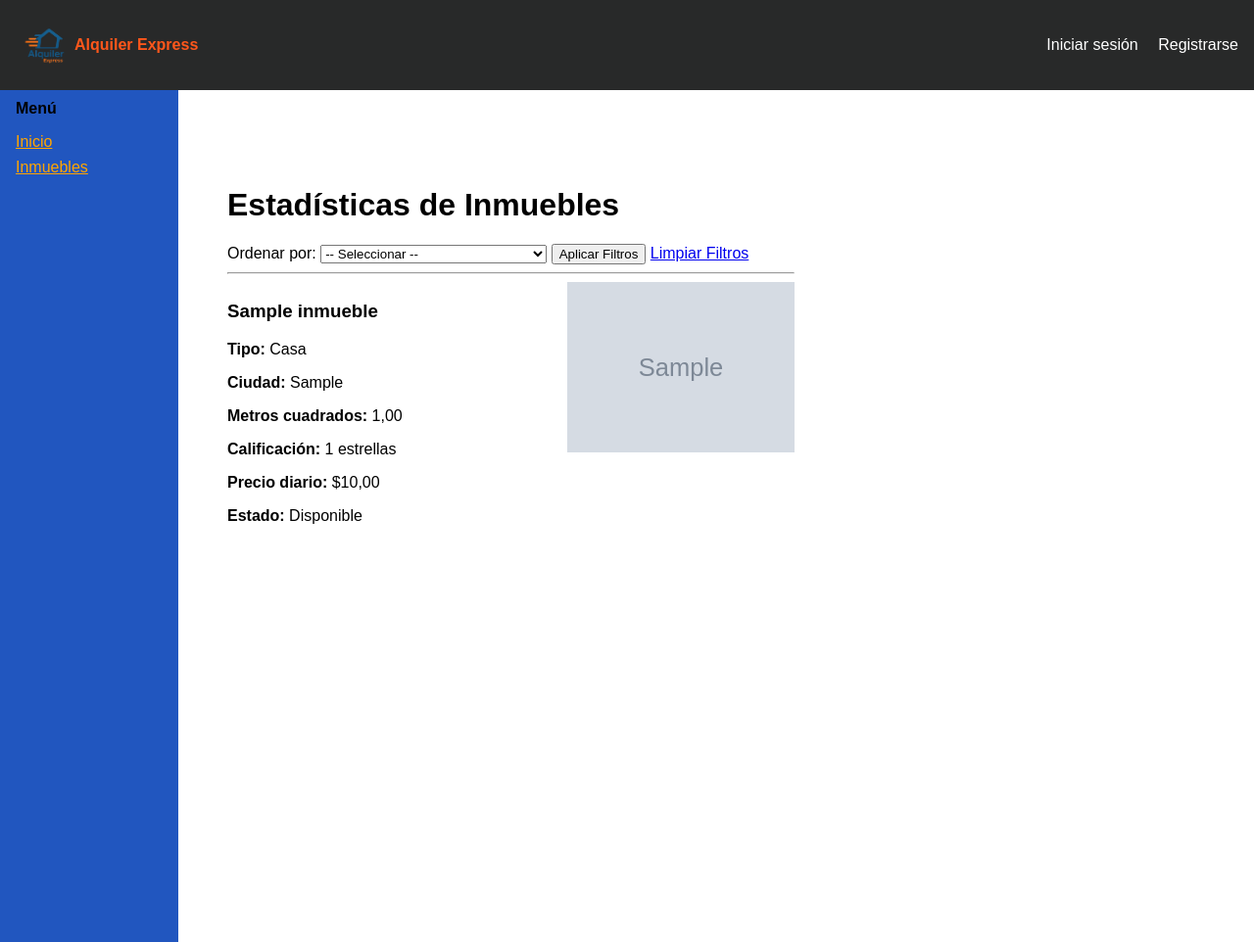
After one commit to MRmateoricci/NEXO, a Django app: page /inmueble/inmueble/menu_estadisticas/ in a window 1280 px wide. The commit adds this page. Shown: the whole page at 98% size. Run offline with Django 5.2, Linux system fonts and the light colour scheme; tables that the repository leaves empty hold one stand-in row (values such as "Sample post"); grey boxes marked "Sample" are stand-in pictures.

Commit message:
MenuStats

```diff
--- a/inmueble/models.py
+++ b/inmueble/models.py
@@ -26,6 +26,12 @@ class Inmueble(models.Model):
         null=True,
         blank=True
     )
+    calificacion = models.PositiveSmallIntegerField(
+        choices=[(1, '1 estrella'), (2, '2 estrellas'), (3, '3 estrellas'),
+                 (4, '4 estrellas'), (5, '5 estrellas')],
+        default=3
+    )
+
 # Create your models here.
     def __str__(self):
         return f"{self.titulo} - {self.tipo}"
--- /dev/null
+++ b/inmueble/templates/inmueble/menu_estadisticas.html
@@ -0,0 +1,49 @@
+{% extends 'base.html' %}
+
+{% block content %}
+<h1 style="margin-top: 4rem;">Estadísticas de Inmuebles</h1>
+
+<form method="get">
+    <label for="orden">Ordenar por:</label>
+    <select name="orden" id="orden">
+        <option value="">-- Seleccionar --</option>
+        <option value="calificacion_desc" {% if orden and 'calificacion_desc' in orden %}selected{% endif %}>
+            Calificación (Mayor
+            a menor)</option>
+        <option value="metros_asc" {% if orden and 'metros_asc' in orden %}selected{% endif %}>Metros cuadrados (Menor a
+            mayor)
+        </option>
+
+    </select>
+    <button type="submit">Aplicar Filtros</button>
+    <a href="{% url 'estadisticas' %}" class="btn btn-secondary">Limpiar Filtros</a>
+</form>
+
+
+
+<hr>
+
+{% if inmuebles %}
+{% for inmueble in inmuebles %}
+<div class="inmueble-item" style="display: flex; margin-bottom: 2rem;">
+    <div class="inmueble-info" style="flex: 1;">
+        <h3>{{ inmueble.titulo }}</h3>
+        <p><strong>Tipo:</strong> {{ inmueble.tipo }}</p>
+        <p><strong>Ciudad:</strong> {{ inmueble.ciudad }}</p>
+        <p><strong>Metros cuadrados:</strong> {{ inmueble.metros_cuadrados }}</p>
+        <p><strong>Calificación:</strong> {{ inmueble.calificacion }} estrellas</p>
+        <p><strong>Precio diario:</strong> ${{ inmueble.precio_diario }}</p>
+        <p><strong>Estado:</strong> {{ inmueble.estado }}</p>
+    </div>
+
+    {% if inmueble.foto %}
+    <div class="inmueble-image" style="flex: 0 0 40%;">
+        <img src="{{ inmueble.foto.url }}" alt="Foto de {{ inmueble.titulo }}" style="width: 100%;">
+    </div>
+    {% endif %}
+</div>
+{% endfor %}
+{% else %}
+<p><em>No hay inmuebles para mostrar con los filtros aplicados.</em></p>
+{% endif %}
+{% endblock %}
--- a/inmueble/urls.py
+++ b/inmueble/urls.py
@@ -12,4 +12,5 @@ urlpatterns = [
     path('inmueble/activar/<int:id>/', views.activar_inmueble, name='activar_inmueble'),
     path('inmueble/<int:id>/cambiar-estado/', views.cambiar_estado_inmueble, name='cambiar_estado_inmueble'
     ),
+    path('inmueble/menu_estadisticas/', views.estadisticas_inmuebles, name='estadisticas'),
 ]
--- a/inmueble/views.py
+++ b/inmueble/views.py
@@ -200,3 +200,19 @@ def cambiar_estado_inmueble(request, id):
         'inmueble': inmueble,
         'fechas_ocupadas_json': fechas_ocupadas,
     })
+
+def estadisticas_inmuebles(request):
+    orden = request.GET.get('orden')
+    inmuebles = Inmueble.objects.filter(activo=True)
+
+    if orden == 'calificacion_desc':
+        inmuebles = inmuebles.order_by('-calificacion')
+    elif orden == 'metros_asc':
+        inmuebles = inmuebles.order_by('metros_cuadrados')
+
+    context = {
+        'inmuebles': inmuebles,
+        'orden': orden,
+    }
+
+    return render(request, 'inmueble/menu_estadisticas.html', context)
--- a/templates/base.html
+++ b/templates/base.html
@@ -58,6 +58,18 @@
             <p style="font-weight:bold;">Menú</p>
             <a href="{% url 'home' %}" style="display:block; color: #FFA500; margin:0.5rem 0;">Inicio</a>
             {% if user.is_authenticated %}
+            {% if user.rol == 'admin'%}
+            <a href="{% url 'menu_estadisticas' %}" style="display:block; color: #FFA500; margin:0.5rem 0;"> Ver Menu de
+                Estadisticas</a>
+            {% endif %}
+            {% if user.rol == 'admin' or user.rol == 'empleado' or user.rol == 'inquilino' %}
+            <a href="{% url 'crear_inmueble' %}" style="display:block; color: #FFA500; margin:0.5rem 0;">Crear
+                inmueble</a>
+            {% endif %}
+            {% if user.rol == 'admin' or user.rol == 'empleado' %}
+            <a href="{% url 'listar_solicitudes_reserva' %}"
+                style="display:block; color: #FFA500; margin:0.5rem 0;">Solicitudes de reserva</a>
+            {% endif %}
             {% if user.rol == 'admin' or user.rol == 'empleado' %}
             <a href="{% url 'lista_usuarios' %}" style="display:block; color: #FFA500; margin:0.5rem 0;">Ver
                 usuarios</a>
@@ -83,12 +95,13 @@
     </footer>
 
     <script>
-        setTimeout(function() {
-            document.querySelectorAll('div > p[style*="background-color"]').forEach(function(msg) {
+        setTimeout(function () {
+            document.querySelectorAll('div > p[style*="background-color"]').forEach(function (msg) {
                 msg.style.display = 'none';
             });
         }, 5000);
     </script>
 
 </body>
+
 </html>
```
Also changed, not shown: inmueble/migrations/0014_inmueble_calificacion.py (added), media/inmuebles/cx-picture-100608993-primary-idge_.webp (added), media/inmuebles/images.jpeg (added). Lines whose indentation alone changed are shown as unchanged.
